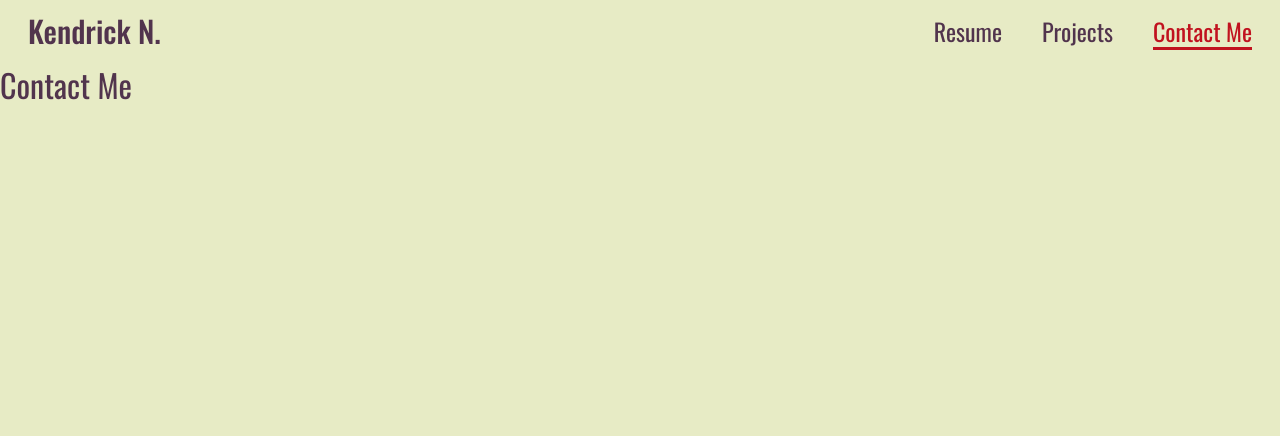
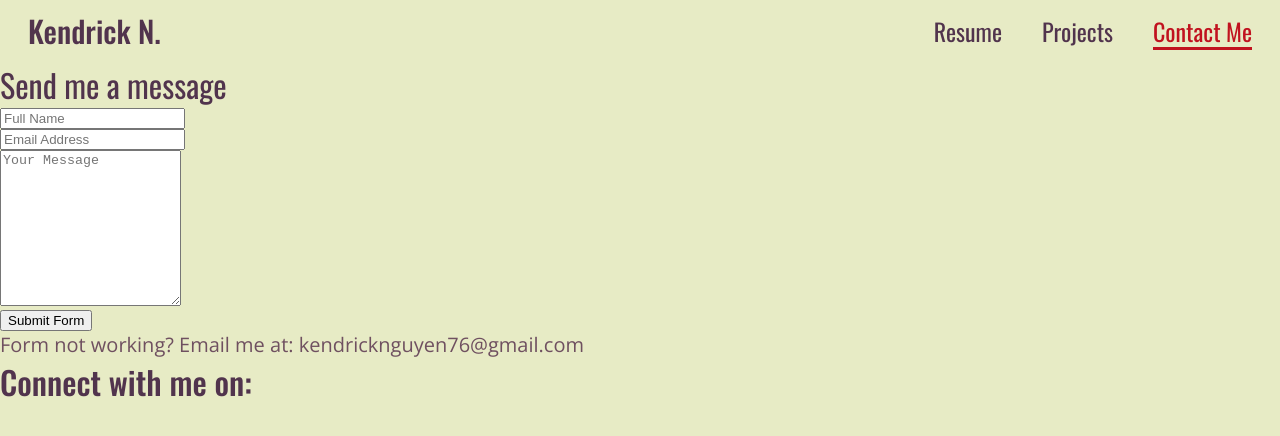
Before and after one commit to KendrickNguyen76/portfolio-website, a Jekyll site: the page built from contact_me.html, in a window 1280 px wide. Shown: the top 436 px of the page. Built offline with Jekyll 4.4.1, drawn with Linux system fonts in a browser that asks for light colours.

Commit message:
Added in HTML for Contact Me page, need to style it

```diff
--- a/contact_me.html
+++ b/contact_me.html
@@ -3,4 +3,28 @@ layout: default
 title: Contact Me
 ---
 
-<h1>Contact Me</h1>
+<div class="container">
+  <h1>Send me a message</h1>
+  <form target="_blank" action="https://formsubmit.co/ab46af03912cb3126eb00cb2e6e046d5" method="POST">
+    <div class="form-group">
+      <div class="form-row">
+        <div class="col">
+          <input type="text" name="name" class="form-control" placeholder="Full Name" required>
+        </div>
+        <div class="col">
+          <input type="email" name="email" class="form-control" placeholder="Email Address" required>
+        </div>
+      </div>
+    </div>
+    <div class="form-group">
+      <textarea placeholder="Your Message" class="form-control" name="message" rows="10" required></textarea>
+    </div>
+    <button type="submit">Submit Form</button>
+  </form>
+  <p>Form not working? Email me at: kendricknguyen76@gmail.com</p>
+</div>
+
+<div id="other_links">
+  <h2>Connect with me on:</h2>
+  <!-- Put in a bunch of links here for different social media sites like: Github, LinkedIn, etc. -->
+</div>
```
